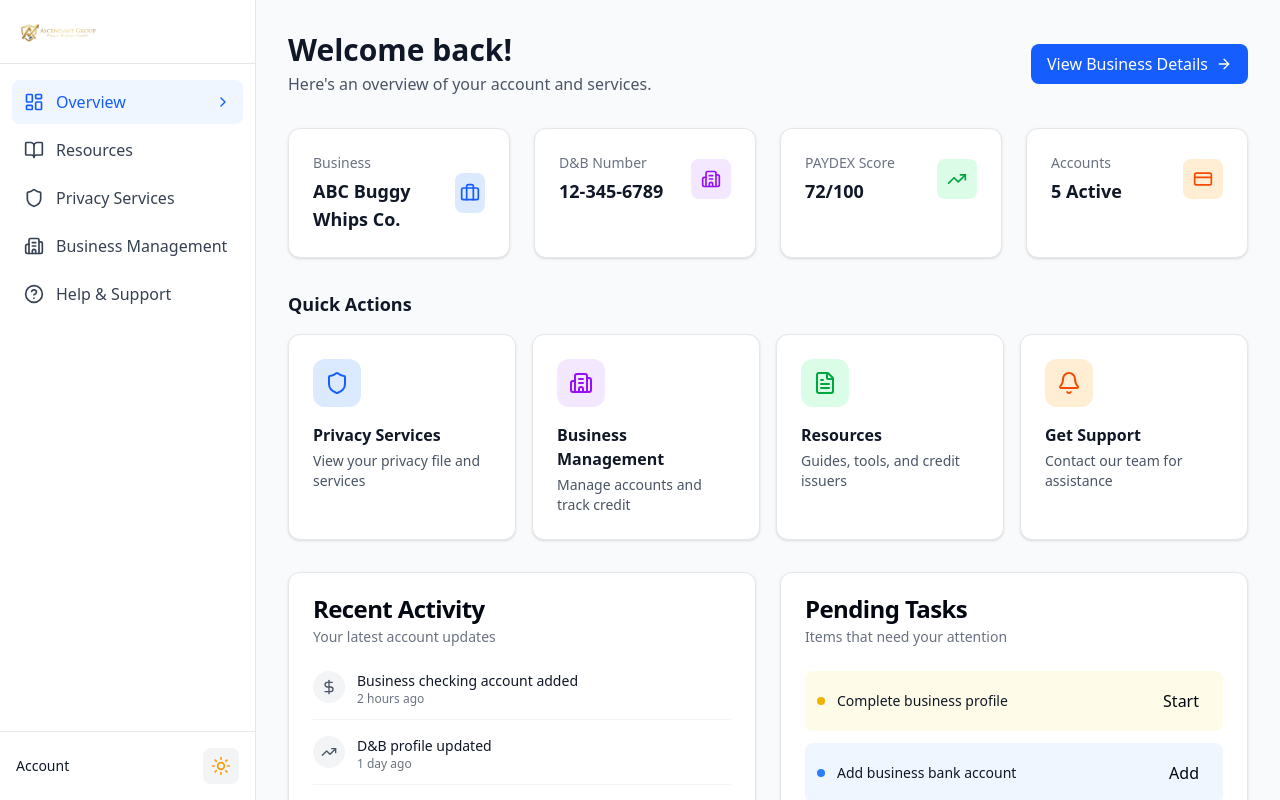
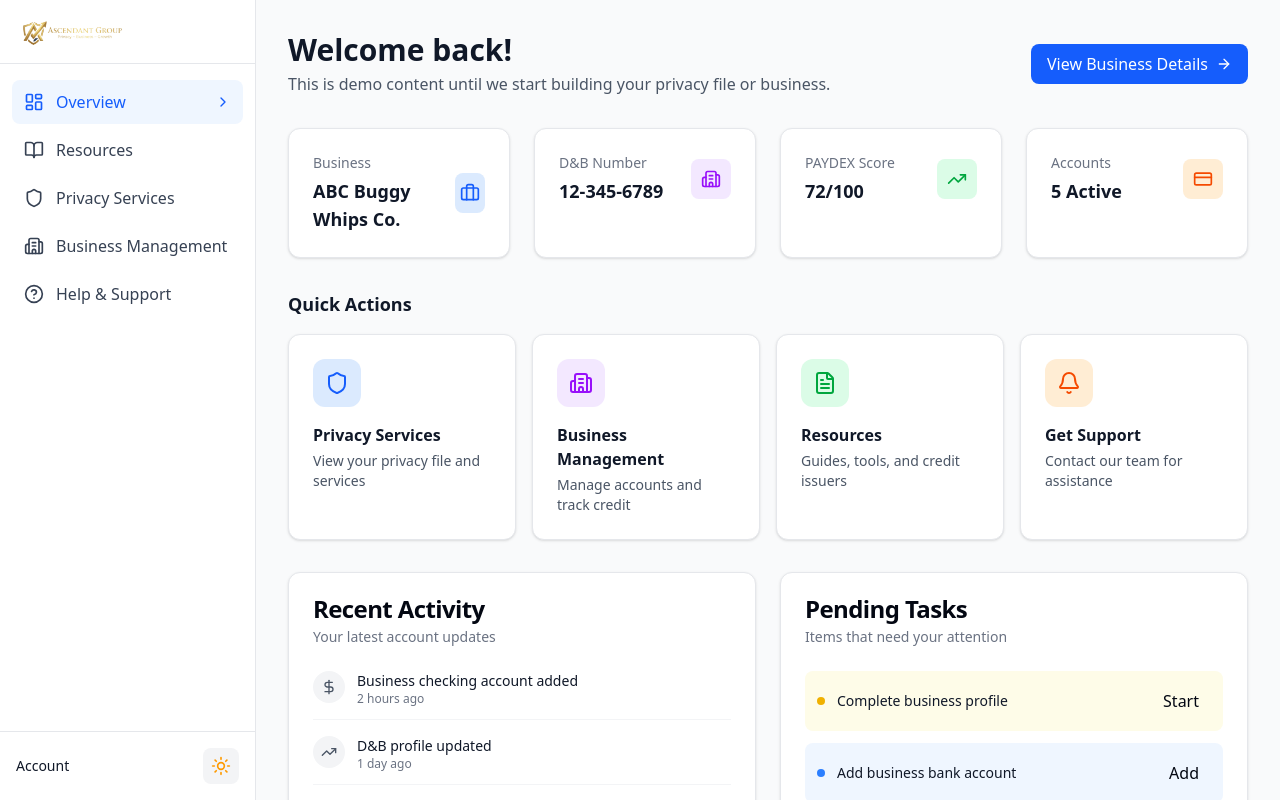
Before and after one commit to AiMagic5000/theascensionco, a Next.js app: page /dashboard in a window 1280 px wide. Shown: the top 800 px of the page. Built offline with nearby package versions, Linux system fonts and the light colour scheme.

Commit message:
fix: larger logo, demo text, theme storage key
- Increased logo display size (h-14/h-16 with max-width)
- Updated dashboard welcome text to demo content message
- Added storage key to prevent localStorage theme conflicts

```diff
--- a/src/app/dashboard/layout.tsx
+++ b/src/app/dashboard/layout.tsx
@@ -47,7 +47,7 @@ export default function DashboardLayout({ children }: { children: React.ReactNod
               alt="Ascendant Group"
               width={420}
               height={105}
-              className="h-8 w-auto"
+              className="h-12 w-auto max-w-[240px]"
             />
           </Link>
           <div className="flex items-center space-x-2">
@@ -82,7 +82,7 @@ export default function DashboardLayout({ children }: { children: React.ReactNod
                 alt="Ascendant Group"
                 width={450}
                 height={114}
-                className="h-9 w-auto"
+                className="h-12 w-auto max-w-[200px]"
               />
             </Link>
             <button
--- a/src/app/dashboard/page.tsx
+++ b/src/app/dashboard/page.tsx
@@ -72,7 +72,7 @@ export default function DashboardPage() {
             Welcome back!
           </h1>
           <p className="text-gray-600 dark:text-gray-400 mt-1">
-            Here&apos;s an overview of your account and services.
+            This is demo content until we start building your privacy file or business.
           </p>
         </div>
         <Button asChild>
--- a/src/app/layout.tsx
+++ b/src/app/layout.tsx
@@ -47,6 +47,7 @@ export default function RootLayout({
             attribute="class"
             defaultTheme="light"
             enableSystem={false}
+            storageKey="ascension-theme"
             disableTransitionOnChange
           >
             {children}
--- a/src/components/landing/footer.tsx
+++ b/src/components/landing/footer.tsx
@@ -35,7 +35,7 @@ export function Footer() {
                 alt="Ascendant Group"
                 width={540}
                 height={135}
-                className="h-11 w-auto brightness-0 invert"
+                className="h-16 w-auto max-w-[320px] brightness-0 invert"
               />
             </div>
             <p className="text-gray-400 text-sm mb-4">
--- a/src/components/landing/navigation.tsx
+++ b/src/components/landing/navigation.tsx
@@ -30,7 +30,7 @@ export function Navigation() {
               alt="Ascendant Group"
               width={600}
               height={150}
-              className="h-10 w-auto"
+              className="h-14 md:h-16 w-auto max-w-[280px] md:max-w-[360px]"
               priority
             />
           </Link>
```
